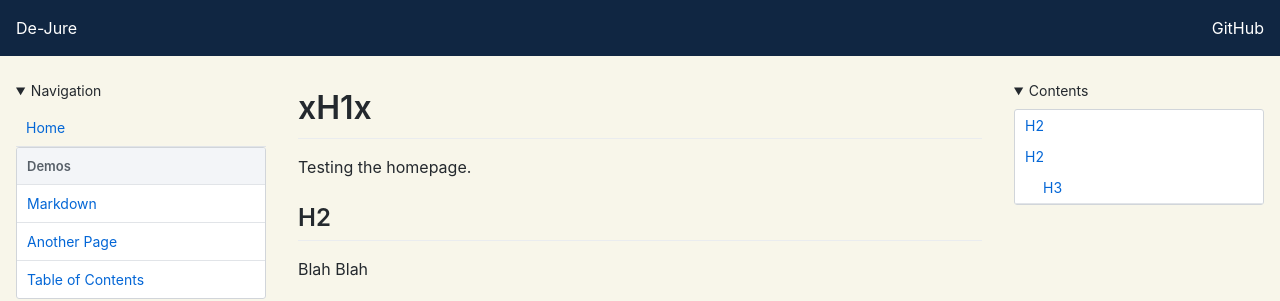
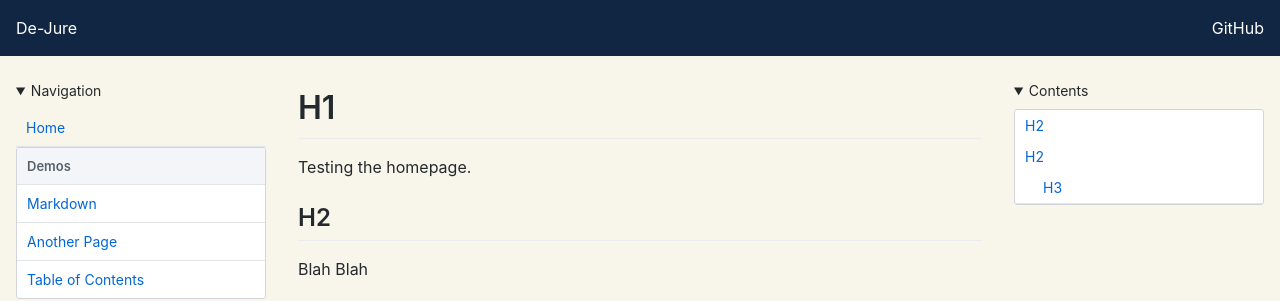
Before and after one commit to uf-tah/De-Jure, a Jekyll site: the page built from index.md, in a window 1280 px wide. Shown: the top 301 px of the page. Built offline with Jekyll 4.4.1, drawn with Linux system fonts in a browser that asks for light colours; our own code applies the rules of GitHub Pages for plain Markdown files.

Commit message:
Update index.md

```diff
--- a/index.md
+++ b/index.md
@@ -1,7 +1,7 @@
 ---
 permalink: /
 ---
-# xH1x
+# H1
 
 Testing the homepage.
 
```
